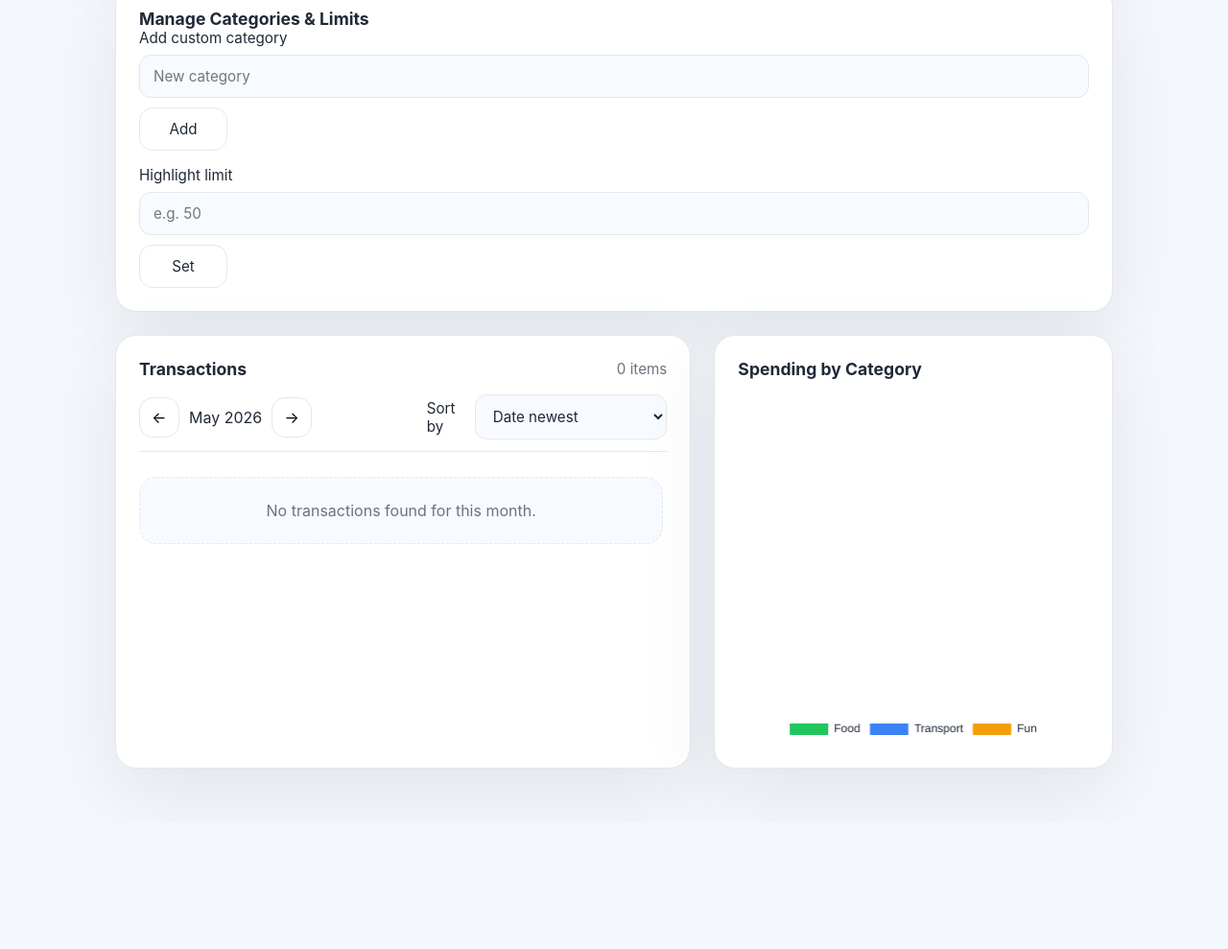
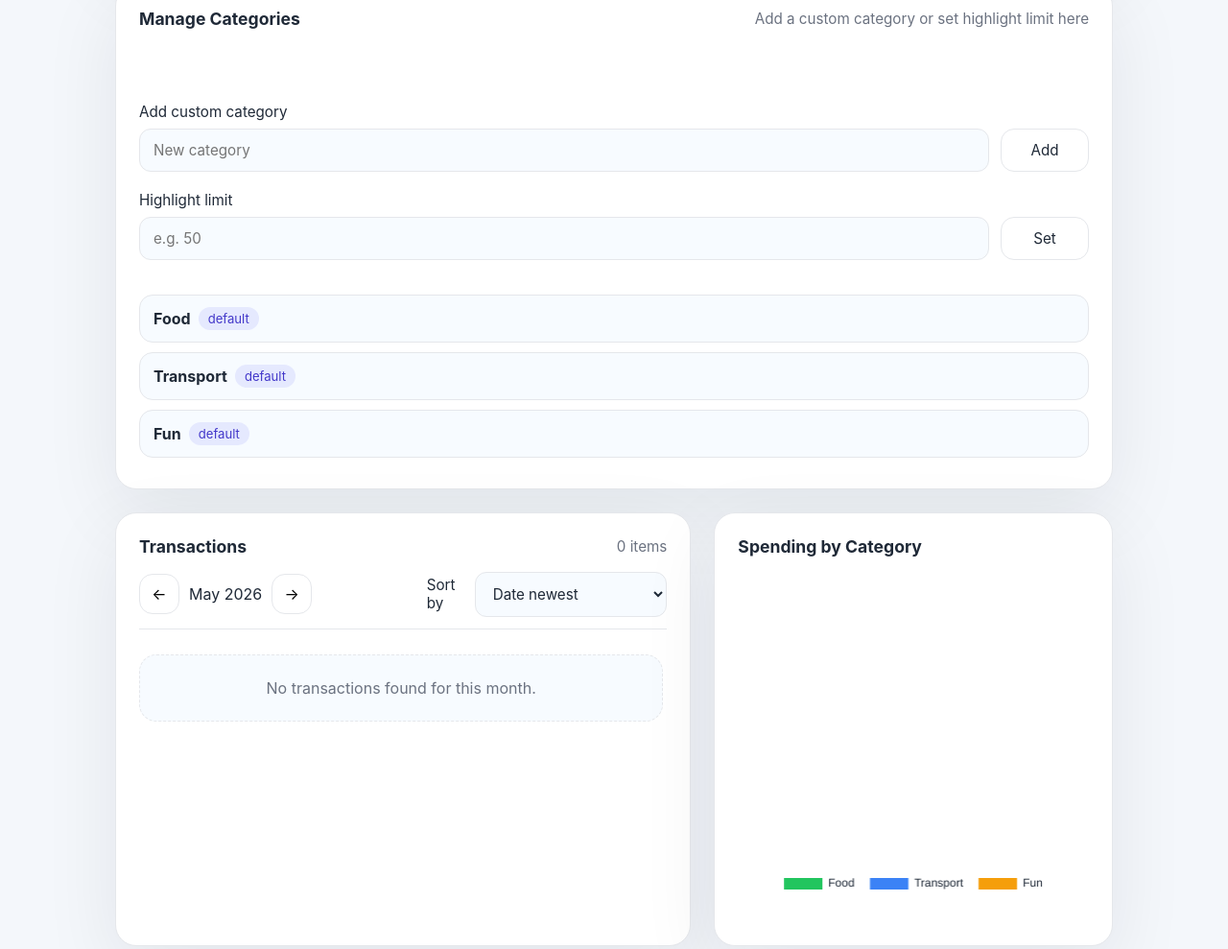
Before and after one commit to anggaprsada/Kiro_Revou, a plain HTML site: page html/index.html in a window 1280 px wide. Shown: the part 967-1956 px from the top of the page at 96% size. Before the commit the page ends 1824 px from the top, so only its background shows below. Drawn offline with nearby package versions, Linux system fonts and the light colour scheme.

Commit message:
Percobaan ke 4

```diff
--- a/css/style.css
+++ b/css/style.css
@@ -157,6 +157,29 @@ h1 {
   margin-bottom: 24px;
 }
 
+.manage-categories-panel {
+  display: grid;
+  gap: 20px;
+}
+
+.manage-categories-panel label {
+  margin-bottom: 0;
+}
+
+.manage-categories-panel .category-add-row {
+  gap: 12px;
+  flex-wrap: wrap;
+}
+
+.manage-categories-panel .category-add-row input {
+  min-width: 0;
+  flex: 1;
+}
+
+.manage-categories-panel .category-list {
+  margin-top: 8px;
+}
+
 .balance-card {
   margin-bottom: 24px;
   text-align: center;
@@ -180,6 +203,50 @@ h1 {
 .transaction-form {
   display: grid;
   gap: 16px;
+}
+
+.category-list {
+  display: grid;
+  gap: 10px;
+  padding: 8px 0;
+}
+
+.category-item {
+  display: flex;
+  align-items: center;
+  justify-content: space-between;
+  gap: 10px;
+  padding: 12px 14px;
+  border-radius: 14px;
+  border: 1px solid var(--border);
+  background: var(--surface-alt);
+}
+
+.category-item span {
+  display: inline-flex;
+  align-items: center;
+  gap: 8px;
+}
+
+.category-badge {
+  padding: 4px 10px;
+  border-radius: 999px;
+  background: rgba(99, 102, 241, 0.12);
+  color: #4338ca;
+  font-size: 0.82rem;
+}
+
+.delete-category-button {
+  border: none;
+  border-radius: 14px;
+  background: #ef4444;
+  color: white;
+  padding: 8px 12px;
+  cursor: pointer;
+}
+
+.delete-category-button:hover {
+  background: #dc2626;
 }
 
 label {
@@ -346,11 +413,22 @@ select:focus {
 }
 
 .chart-panel {
-  min-height: 320px;
+  min-height: 360px;
+  display: flex;
+  flex-direction: column;
+}
+
+.chart-frame {
+  display: flex;
+  flex: 1;
+  justify-content: flex-end;
+  align-items: center;
+  width: 100%;
+  padding-bottom: 12px;
 }
 
 .chart-panel canvas {
-  width: 100% !important;
+  width: min(100%, 380px) !important;
   max-width: 100%;
   aspect-ratio: 1.2 / 1;
 }
--- a/html/index.html
+++ b/html/index.html
@@ -65,14 +65,17 @@
           <input id="itemDate" name="itemDate" type="date" />
         </label>
 
-        <p id="formError" class="form-error" aria-live="polite"></p>
+        <p id="transactionError" class="form-error" aria-live="polite"></p>
         <button class="button-primary" type="submit">Add Transaction</button>
       </form>
     </section>
 
-    <section class="panel card">
-      <h2>Manage Categories & Limits</h2>
-      <div class="transaction-form">
+    <section class="panel card manage-categories-panel">
+      <div class="panel-header">
+        <h2>Manage Categories</h2>
+        <span class="meta-text">Add a custom category or set highlight limit here</span>
+      </div>
+      <p id="manageCategoryError" class="form-error" aria-live="polite"></p>
       <label>
         Add custom category
         <div class="category-add-row">
@@ -80,7 +83,6 @@
           <button id="addCategoryButton" class="button-secondary" type="button">Add</button>
         </div>
       </label>
-
       <label>
         Highlight limit
         <div class="category-add-row">
@@ -88,7 +90,7 @@
           <button id="saveLimitButton" class="button-secondary" type="button">Set</button>
         </div>
       </label>
-      </div>
+      <div id="categoryList" class="category-list"></div>
     </section>
 
     <section class="grid-layout">
--- a/js/app.js
+++ b/js/app.js
@@ -10,9 +10,11 @@ const itemCategorySelect = document.getElementById('itemCategory');
 const itemDateInput = document.getElementById('itemDate');
 const newCategoryInput = document.getElementById('newCategoryName');
 const addCategoryButton = document.getElementById('addCategoryButton');
+const categoryList = document.getElementById('categoryList');
 const spendLimitInput = document.getElementById('spendLimit');
 const saveLimitButton = document.getElementById('saveLimitButton');
-const formError = document.getElementById('formError');
+const transactionError = document.getElementById('transactionError');
+const manageCategoryError = document.getElementById('manageCategoryError');
 const transactionList = document.getElementById('transactionList');
 const totalBalance = document.getElementById('totalBalance');
 const transactionCount = document.getElementById('transactionCount');
@@ -99,6 +101,48 @@ function renderCategoryOptions() {
   if (selectedValue) {
     itemCategorySelect.value = selectedValue;
   }
+}
+
+function renderCategoryList() {
+  if (!categoryList) return;
+  categoryList.innerHTML = '';
+
+  categories.forEach((category) => {
+    const item = document.createElement('div');
+    item.className = 'category-item';
+    const isDefault = DEFAULT_CATEGORIES.includes(category);
+    const inUse = transactions.some((transaction) => transaction.category === category);
+    item.innerHTML = `
+      <span>
+        <strong>${category}</strong>
+        ${isDefault ? '<span class="category-badge">default</span>' : ''}
+        ${inUse ? '<span class="category-badge">in use</span>' : ''}
+      </span>
+      ${isDefault || inUse ? '' : '<button class="delete-category-button" type="button">Delete</button>'}
+    `;
+
+    if (!isDefault && !inUse) {
+      const deleteButton = item.querySelector('.delete-category-button');
+      deleteButton.addEventListener('click', () => deleteCategory(category));
+    }
+
+    categoryList.appendChild(item);
+  });
+}
+
+function deleteCategory(categoryName) {
+  const exists = categories.includes(categoryName);
+  if (!exists) return;
+  const inUse = transactions.some((transaction) => transaction.category === categoryName);
+  if (inUse) {
+    manageCategoryError.textContent = 'Cannot delete a category that is currently used in transactions.';
+    return;
+  }
+  manageCategoryError.textContent = '';
+  categories = categories.filter((category) => category !== categoryName);
+  saveCategories();
+  renderCategoryOptions();
+  renderCategoryList();
 }
 
 function getVisibleTransactions() {
@@ -214,11 +258,17 @@ function createChart(visibleTransactions) {
       ]
     },
     options: {
+      layout: {
+        padding: {
+          bottom: 24
+        }
+      },
       plugins: {
         legend: {
           position: 'bottom',
           labels: {
-            color: getComputedStyle(document.documentElement).getPropertyValue('--text').trim() || '#111'
+            color: getComputedStyle(document.documentElement).getPropertyValue('--text').trim() || '#111',
+            padding: 16
           }
         },
         tooltip: {
@@ -247,6 +297,7 @@ function render() {
   updateBalance();
   renderTransactionList(visibleTransactions);
   renderMonthlySummary(visibleTransactions);
+  renderCategoryList();
   updateChart(visibleTransactions);
 }
 
@@ -258,11 +309,11 @@ function addTransaction(event) {
   const dateValue = itemDateInput.value;
 
   if (!name || Number.isNaN(amountValue) || amountValue <= 0 || !category || !dateValue) {
-    formError.textContent = 'Please enter name, amount, category, and date.';
+    transactionError.textContent = 'Please enter name, amount, category, and date.';
     return;
   }
 
-  formError.textContent = '';
+  transactionError.textContent = '';
 
   const transaction = {
     id: Date.now().toString(),
@@ -282,29 +333,30 @@ function addTransaction(event) {
 function addCategory() {
   const categoryName = newCategoryInput.value.trim();
   if (!categoryName) {
-    formError.textContent = 'Enter a custom category name first.';
+    manageCategoryError.textContent = 'Enter a custom category name first.';
     return;
   }
   if (categories.includes(categoryName)) {
-    formError.textContent = 'This category already exists.';
+    manageCategoryError.textContent = 'This category already exists.';
     return;
   }
   categories.push(categoryName);
   saveCategories();
   renderCategoryOptions();
+  renderCategoryList();
   newCategoryInput.value = '';
-  formError.textContent = '';
+  manageCategoryError.textContent = '';
 }
 
 function saveLimitValue() {
   const limitValue = Number(spendLimitInput.value);
   if (Number.isNaN(limitValue) || limitValue < 0) {
-    formError.textContent = 'Enter a valid limit amount.';
+    manageCategoryError.textContent = 'Enter a valid limit amount.';
     return;
   }
   saveLimit(limitValue);
   spendLimitInput.value = '';
-  formError.textContent = '';
+  manageCategoryError.textContent = '';
   render();
 }
 
@@ -347,6 +399,7 @@ window.addEventListener('DOMContentLoaded', () => {
   loadLimit();
   loadTransactions();
   renderCategoryOptions();
+  renderCategoryList();
   setCurrentDateInput();
   setCurrentMonthLabel();
   render();
```
Lines whose indentation alone changed are shown as unchanged.
